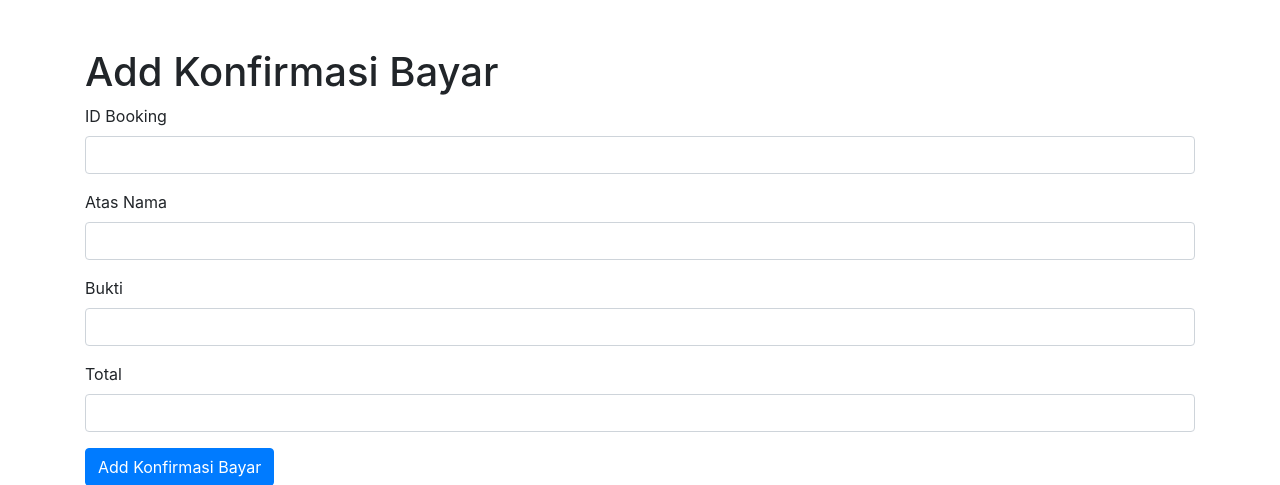
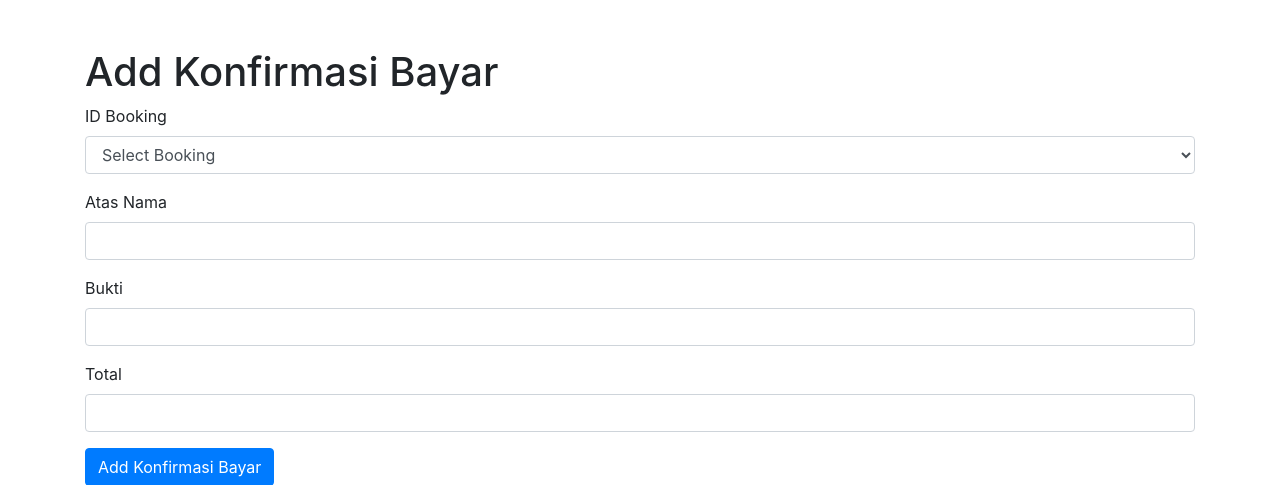
Before and after one commit to EIGHISTADWIPUTRA/TUBES_SBD_KELOMPOK_9_2023, a PHP site: page /Admin/addKonfirmasiBayar.php in a window 1280 px wide. Shown: the top 485 px of the page. Run offline with PHP 8.4, Linux system fonts and the light colour scheme; data comes from the database, SQL or seed files in the repository; tables that the repository leaves empty hold one stand-in row (values such as "Sample post").

Commit message:
Update addKonfirmasiBayar.php

```diff
--- a/evolve/Admin/addKonfirmasiBayar.php
+++ b/evolve/Admin/addKonfirmasiBayar.php
@@ -1,6 +1,5 @@
 <?php
 include('../function.php');
-
 
 if ($_SERVER['REQUEST_METHOD'] == 'POST') {
     $id_booking = $_POST['id_booking'];
@@ -22,7 +21,12 @@ if ($_SERVER['REQUEST_METHOD'] == 'POST') {
         </script>";
     }
 }
+
+// Fetch options for select input using existing read function
+$bookingOptions = readBooking($conn);
+
 ?>
+
 <!DOCTYPE html>
 <html lang="en">
 <head>
@@ -37,7 +41,12 @@ if ($_SERVER['REQUEST_METHOD'] == 'POST') {
         <form action="addKonfirmasiBayar.php" method="post">
             <div class="form-group">
                 <label for="id_booking">ID Booking</label>
-                <input type="number" class="form-control" id="id_booking" name="id_booking" required>
+                <select class="form-control" id="id_booking" name="id_booking" required>
+                    <option value="">Select Booking</option>
+                    <?php foreach ($bookingOptions as $option) { ?>
+                        <option value="<?= $option['id_booking'] ?>"><?= $option['id_booking'] ?> - <?= $option['nama_pemesan'] ?></option>
+                    <?php } ?>
+                </select>
             </div>
             <div class="form-group">
                 <label for="atas_nama">Atas Nama</label>
```
